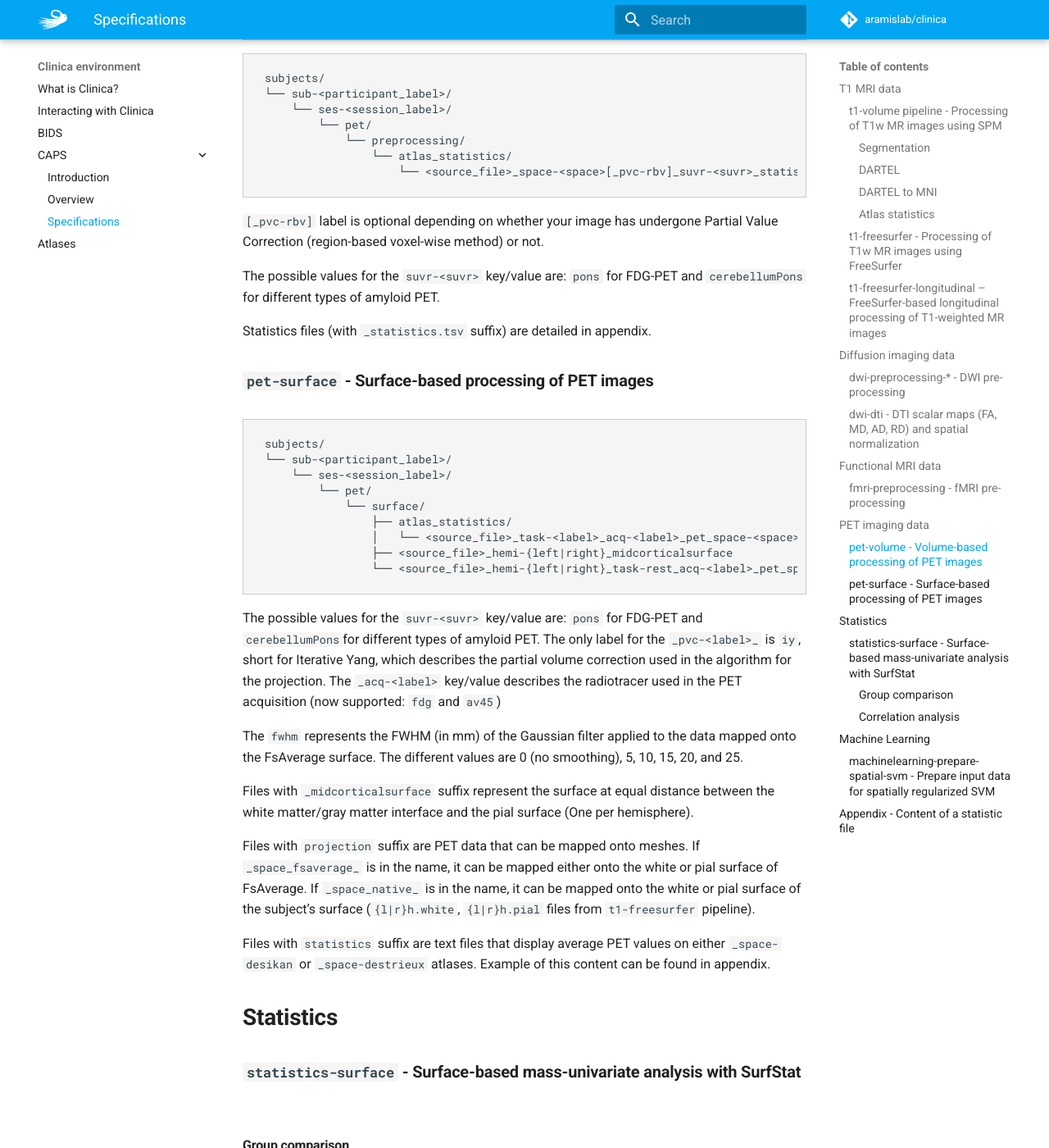
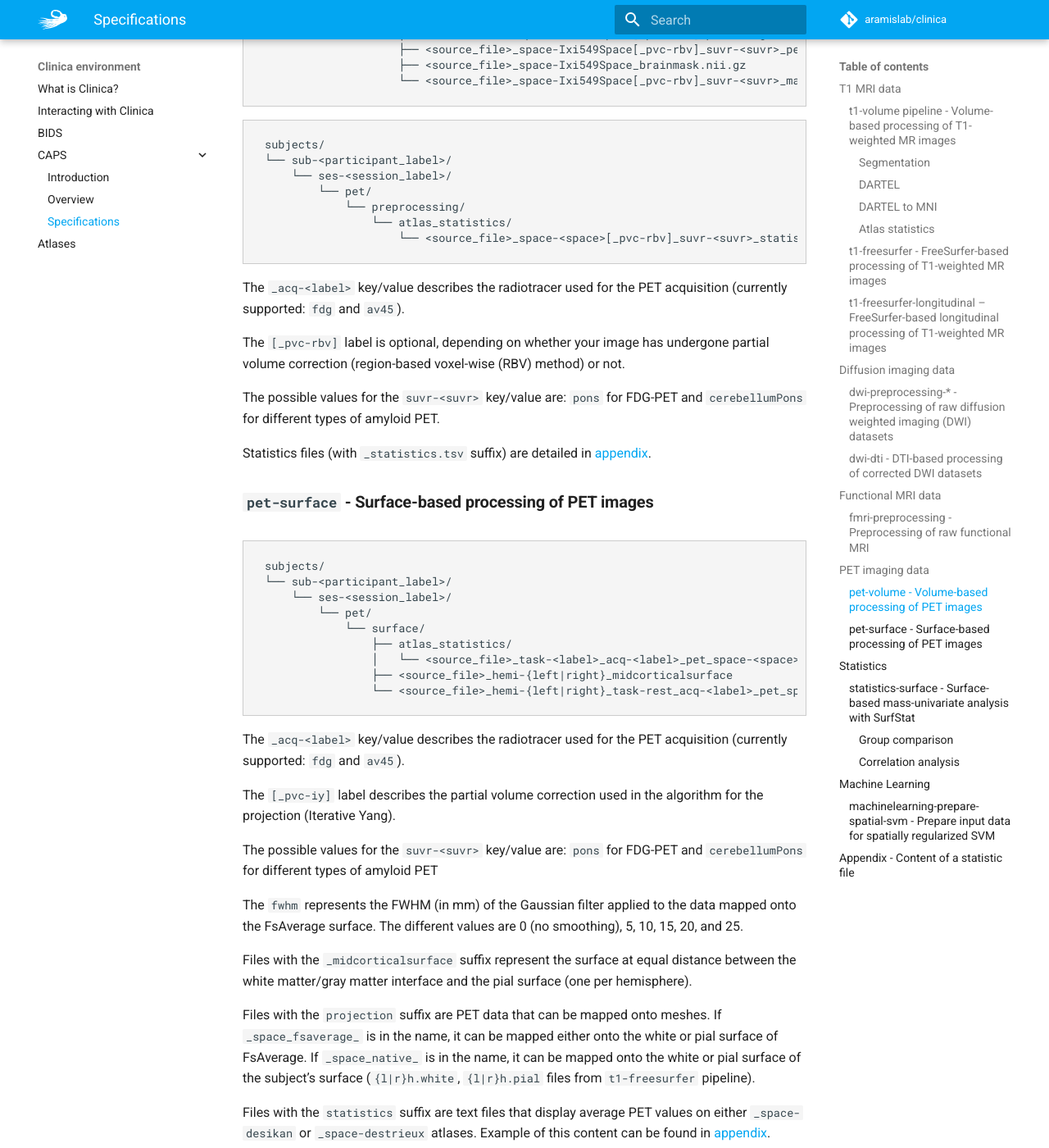
Before and after one commit to aramis-lab/clinica, an MkDocs documentation site: the page built from docs/CAPS/Specifications.md, in a window 1280 px wide and 1400 px high, scrolled down 7441 px. Shown: the whole window at 82% size. Built offline with MkDocs 1.6.1 and Material for MkDocs 9.7.7, drawn with Linux system fonts in a browser that asks for light colours; comment, search, counter and statistics services are not loaded; some of the changed text lies outside the part shown.

Commit message:
Review CAPS

````diff
--- a/docs/CAPS/Specifications.md
+++ b/docs/CAPS/Specifications.md
@@ -1,10 +1,10 @@
 # Detailed file descriptions
 
-In the following, brackets `[`/`]` will denote optional key/values in the filename while accolades `{`/`}` will indicate a list of compulsory values (e.g. `hemi-{left|right}` means that the key `hemi` only accepts `left` or `right` as values).
+In the following, brackets `[`/`]` will denote optional key/value pairs in the filename while accolades `{`/`}` will indicate a list of compulsory values (e.g. `hemi-{left|right}` means that the key `hemi` only accepts `left` or `right` as values).
 
 ##  T1 MRI data
 
-### `t1-volume` pipeline - Processing of T1w MR images using SPM
+### `t1-volume` pipeline - Volume-based processing of T1-weighted MR images
 
 #### Segmentation
 ```
@@ -74,13 +74,13 @@
                         └── atlas_statistics/
                             └── <source_file>_space-<space>_map-graymatter_statistics.tsv
 ```
-Statistics files (with `_statistics.tsv` suffix) are detailed in appendix.
+Statistics files (with `_statistics.tsv` suffix) are detailed in [appendix](#appendix-content-of-a-statistic-file).
 
 
-### `t1-freesurfer` - Processing of T1w MR images using FreeSurfer
-There are two parts: 1) a simple copy of the FreeSurfer output; 2) additions which are specific to CAPS.
+### `t1-freesurfer` - FreeSurfer-based processing of T1-weighted MR images
+The outputs of the `t1-freesurfer` pipeline are split into two subfolders, the first one containing the FreeSurfer outputs and a second with additional outputs specific to Clinica.
 
-The first part (copy of the FreeSurfer output) is as follows:
+FreeSurfer outputs:
 ```
 subjects/
 └── sub-<participant_label>/
@@ -95,7 +95,7 @@
                     └── surf/
 ```
 
-The second part (pipeline-specific additions) is as follows:
+Clinica additional outputs:
 ```
 subjects/
 └── sub-<participant_label>/
@@ -133,14 +133,14 @@
     /path/to/freesurfer/segmentation/	12345.6	12.334	...
     ```
 
-    This file contains the estimation of the volumes of the different subcortical structures after segmentation.
+    This file contains the volume of the different subcortical structures after segmentation.
 
     Content of `sub-CLNC01_ses­-M00_T1w_parcellation-wm_volume.tsv`:
     ```
     Measure:volume	wm-lh-bankssts	wm-lh-caudalanteriorcingulate ...
     /path/to/freesurfer/wm parcellation/ 2474.6	1863.7 ...
     ```
-    This file contains all the white matter parcellation information.
+    This file contains the volume of the different white matter regions after parcellation.
 
 
     Content of `sub-CLNC01_ses­-M00_hemi-left_parcellation-desikan_thickness.tsv`:
@@ -148,13 +148,14 @@
     lh.aparc.thickness	lh_bankssts_thickness	lh_caudalanteriorcingulate_thickness …
     /path/to/freesurfer/cortical thickness/parcellation 2.048 2.892 …
     ```
-    This file contains all the cortical thickness information based on the Desikan atlas from FreeSurfer.
+    This file contains the cortical thickness in different regions of the Desikan atlas.
 
 
 ### `t1-freesurfer-longitudinal` – FreeSurfer-based longitudinal processing of T1-weighted MR images
-There are three parts: 1) a simple copy of the FreeSurfer unbiased template; 2) a simple copy of the FreeSurfer longitudinal output; 3) additions which are specific to CAPS.
+The outputs of the `t1-freesurfer-longitudinal` pipeline are split into three subfolders, the first one containing the FreeSurfer unbiased template, the second containing the FreeSurfer longitudinal outputs and a third with additional outputs specific to Clinica.
 
-The first part is a copy of the FreeSurfer unbiased template is as follows:
+
+FreeSurfer unbiased template:
 ```
 subjects/
 └── sub-<participant_label>/
@@ -168,7 +169,7 @@
                 └── surf/
 ```
 
-The second part is a copy of the FreeSurfer longitudinal output:
+FreeSurfer longitudinal outputs:
 ```
 subjects/
 └── sub-<participant_label>/
@@ -184,7 +185,7 @@
                         └── surf/
 ```
 
-The last part (pipeline-specific additions) is as follows:
+Clinica additional outputs:
 ```
 subjects/
 └── sub-<participant_label>/
@@ -197,14 +198,14 @@
                         ├── <source_file>_segmentationVolumes.tsv
                         └── <source_file>_hemi-{left|right}_parcellation-<parcellation>_thickness.tsv
 ```
-where each file is explained in `t1-freesurfer` sub-section.
+where each file is explained in the `t1-freesurfer` sub-section.
 
 !!! Note
     The naming convention `<subject_name>.long.<template_name>` is imposed by FreeSurfer.
 
 
 ## Diffusion imaging data
-### `dwi-preprocessing-*` - DWI pre-processing
+### `dwi-preprocessing-*` - Preprocessing of raw diffusion weighted imaging (DWI) datasets
 ```
 subjects/
 └── sub-<participant_label>/
@@ -217,10 +218,10 @@
                 └── <source_file>_space-<space>_brainmask.nii.gz
 ```
 
-The resulting DWI file after preprocessing. According to the subtype of pipeline run, space can be `T1w` ([`dwi-preprocessing-using-t1` pipeline](../../Pipelines/DWI_Preprocessing)) or `b0` ([`dwi-preprocessing-using-fieldmap` pipeline](../../Pipelines/DWI_Preprocessing)). A brain mask of the preprocessed file is provided.
+The resulting DWI file after preprocessing. According to the subtype of pipeline run, `<space>` can be `T1w` ([`dwi-preprocessing-using-t1` pipeline](../../Pipelines/DWI_Preprocessing)) or `b0` ([`dwi-preprocessing-using-fieldmap` pipeline](../../Pipelines/DWI_Preprocessing)). A brain mask of the preprocessed file is provided.
 
 
-### `dwi-dti` - DTI scalar maps (FA, MD, AD, RD) and spatial normalization
+### `dwi-dti` - DTI-based processing of corrected DWI datasets
 ```
 subjects/
 └── sub-<participant_label>/
@@ -239,19 +240,19 @@
                     └── <source_file>_space-<space>_res-1x1x1_map-{FA|MD|AD|RD}_statistics.tsv
 ```
 
-The DTI is saved under the `*_model-DTI_diffmodel.nii.gz` filename. The different maps based on the DTI are the fractional anisotropy (`FA`), mean diffusivity (`MD`), axial diffusivity (`AD`) and radial diffusivity (`RD`) and directionally-encoded colour (DEC) FA (`DECFA`) map.
+The DTI is saved under the `*_model-DTI_diffmodel.nii.gz` filename. The different maps based on the DTI are the fractional anisotropy (`FA`), mean diffusivity (`MD`), axial diffusivity (`AD`) and radial diffusivity (`RD`) parametric maps, as well as the directionally-encoded colour (DEC) FA (`DECFA`) map.
 
 Current atlases used for statistics are the 1mm version of `JHUDTI81`, `JHUTract0` and `JHUTract25` (see [Atlases page](../../Atlases) for further details).
 
-Statistics files (with `_statistics.tsv` suffix) are detailed in appendix.
+Statistics files (with `_statistics.tsv` suffix) are detailed in [appendix](#appendix-content-of-a-statistic-file).
 
 
 !!! Note
-    The naming convention for suffixes follows the BIDS derivative specifications except for the statistics files (specific files for our needs) and the `_deformation.nii.gz` file (it is equivalent to the `_warp.nii.gz` file in the BEP014 specifications).
+    The naming convention for suffixes follows the BIDS derivative specifications except for the statistics files (specific files for our needs) and the `_deformation.nii.gz` file (it is equivalent to the `_warp.nii.gz` file in the [BEP014 specifications](https://docs.google.com/document/d/11gCzXOPUbYyuQx8fErtMO9tnOKC3kTWiL9axWkkILNE)).
 
 
 ## Functional MRI data
-### `fmri-preprocessing` - fMRI pre-processing
+### `fmri-preprocessing` - Preprocessing of raw functional MRI
 ```
 subjects/
 └── sub-<participant_label>/
@@ -266,7 +267,7 @@
                 └── <source_bold>_space-T1w_preproc.nii.gz
 ```
 
-The `<source_bold>_motion.tsv` corresponds to the translations (`TransX`, `TransY`, and `TransZ`) in mm and the rotations (`RotX`, `RotY`, and `RotZ`) in  of each volume as compared to the first one, generated by the Realign tool of **SPM**. Thus, the size of the array should be `Mx6`, `M` being the number of volumes in the original fMRI file.
+The `<source_bold>_motion.tsv` corresponds to the translations (`TransX`, `TransY`, and `TransZ`) in mm and the rotations (`RotX`, `RotY`, and `RotZ`) in each volume as compared to the first one, generated by the Realign tool of **SPM**. Thus, the size of the array should be `Mx6`, `M` being the number of volumes in the original fMRI file.
 
 !!! note
     The naming convention for suffixes tried to follow the [BIDS Extension Proposal 12 (BEP012): BOLD processing derivatives](https://docs.google.com/document/d/16CvBwVMAs0IMhdoKmlmcm3W8254dQmNARo-7HhE-lJU/edit#) as much as possible.
@@ -299,11 +300,13 @@
                     └── <source_file>_space-<space>[_pvc-rbv]_suvr-<suvr>_statistics.tsv
 ```
 
-`[_pvc-rbv]` label is optional depending on whether your image has undergone Partial Value Correction (region-based voxel-wise method) or not.
+The `_acq-<label>` key/value describes the radiotracer used for the PET acquisition (currently supported: `fdg` and `av45`).
+
+The `[_pvc-rbv]` label is optional, depending on whether your image has undergone partial volume correction (region-based voxel-wise (RBV) method) or not.
 
 The possible values for the `suvr-<suvr>` key/value are: `pons` for FDG-PET and `cerebellumPons` for different types of amyloid PET.
 
-Statistics files (with `_statistics.tsv` suffix) are detailed in appendix.
+Statistics files (with `_statistics.tsv` suffix) are detailed in [appendix](#appendix-content-of-a-statistic-file).
 
 
 ### `pet-surface` - Surface-based processing of PET images
@@ -319,15 +322,19 @@
                 └── <source_file>_hemi-{left|right}_task-rest_acq-<label>_pet_space-<space>_suvr-<suvr>_pvc-iy_hemi-{left|right}_fwhm-<label>_projection.mgh
 ```
 
-The possible values for the `suvr-<suvr>` key/value are: `pons` for FDG-PET and `cerebellumPons `for different types of amyloid PET. The only label for the `_pvc-<label>_` is `iy`, short for Iterative Yang, which describes the partial volume correction used in the algorithm for the projection. The `_acq-<label>` key/value describes the radiotracer used in the PET acquisition (now supported: `fdg` and `av45`)
+The `_acq-<label>` key/value describes the radiotracer used for the PET acquisition (currently supported: `fdg` and `av45`).
+
+The `[_pvc-iy]` label describes the partial volume correction used in the algorithm for the projection (Iterative Yang).
+
+The possible values for the `suvr-<suvr>` key/value are: `pons` for FDG-PET and `cerebellumPons` for different types of amyloid PET
 
 The `fwhm` represents the FWHM (in mm) of the Gaussian filter applied to the data mapped onto the FsAverage surface. The different values are 0 (no smoothing), 5, 10, 15, 20, and 25.
 
-Files with `_midcorticalsurface` suffix represent the surface at equal distance between the white matter/gray matter interface and the pial surface (One per hemisphere).
+Files with the `_midcorticalsurface` suffix represent the surface at equal distance between the white matter/gray matter interface and the pial surface (one per hemisphere).
 
-Files with `projection` suffix are PET data that can be mapped onto meshes. If `_space_fsaverage_` is in the name, it can be mapped either onto the white or pial surface of FsAverage. If `_space_native_` is in the name, it can be mapped onto the white or pial surface of the subject’s surface (`{l|r}h.white`, `{l|r}h.pial` files from `t1-freesurfer` pipeline).
+Files with the `projection` suffix are PET data that can be mapped onto meshes. If `_space_fsaverage_` is in the name, it can be mapped either onto the white or pial surface of FsAverage. If `_space_native_` is in the name, it can be mapped onto the white or pial surface of the subject’s surface (`{l|r}h.white`, `{l|r}h.pial` files from `t1-freesurfer` pipeline).
 
-Files with `statistics` suffix are text files that display average PET values on either `_space-desikan` or `_space-destrieux` atlases. Example of this content can be found in appendix.
+Files with the `statistics` suffix are text files that display average PET values on either `_space-desikan` or `_space-destrieux` atlases. Example of this content can be found in [appendix](#appendix-content-of-a-statistic-file).
 
 
 ## Statistics
@@ -363,9 +370,9 @@
 
 
 
-The `<group_1>-lt-<group_2>` means the tested hypothesis is: the measurement of `<group_1>` is lower than (`lt`) that `<group_2>`.
+The `<group_1>-lt-<group_2>` means that the tested hypothesis is: the measurement of `<group_1>` is lower than (`lt`) that `<group_2>`.
 
-The value for `measure` is `ct `which corresponds to cortical thickness (currently, this is the only measure proposed by Clinica), and the value for `fwhm` corresponds to the size of the surface-based smoothing in mm and can be `5`, `10`, `15`, `20`.
+The value for `measure` is `ct`, which corresponds to cortical thickness (currently, this is the only measure proposed by Clinica), and the value for `fwhm` corresponds to the size of the surface-based smoothing in mm and can be `5`, `10`, `15` or `20`.
 
 The JPEG files are simple snapshots. The `*.mat` files can be read later by tools like PySurfer and Surfstat.
 
@@ -413,9 +420,7 @@
 
     (Note that to make the display clearer, the rows contain successive tabs, which should not happen in an actual TSV file.)
 
-    This file describes the model that you want to create, you should include the factor and covariates in your generalized linear model as a column name in this TSV file. For example, the linear model formula is: `CorticalThickness = 1 + age + sex + group`, the contrasts (factors) `group`, `age` and `sex` are the covariates. All additional information is included in the log file.
-
-    The `group-<group_label>` key/value stands for the `group_label` for your analysis, this is really helpful when you run different analyses for different subjects, or when you run different analyses for same subjects.
+    The `group-<group_label>` key/value stands for the `group_label` for your analysis. It can be used to run different analyses for different subjects or different analyses for the same subjects.
 
     The example image here maps statistically significant differences in cortical thickness between a group of patients with Alzheimer’s disease and a group of healthy controls (yellow: correction at the vertex level; blue: correction at the cluster level).
 
````
Also changed, not shown: other parts of docs/CAPS/Specifications.md (+9 -9 lines), docs/CAPS/Introduction.md (+10 -8 lines), docs/CAPS/Overview.md (+17 -17 lines), docs/Installation.md (+1 -1 lines), docs/index.md (+1 -1 lines), docs/Pipelines/fMRI_Preprocessing.md (renamed from Update-fMRI_Preprocessing-page.md).
